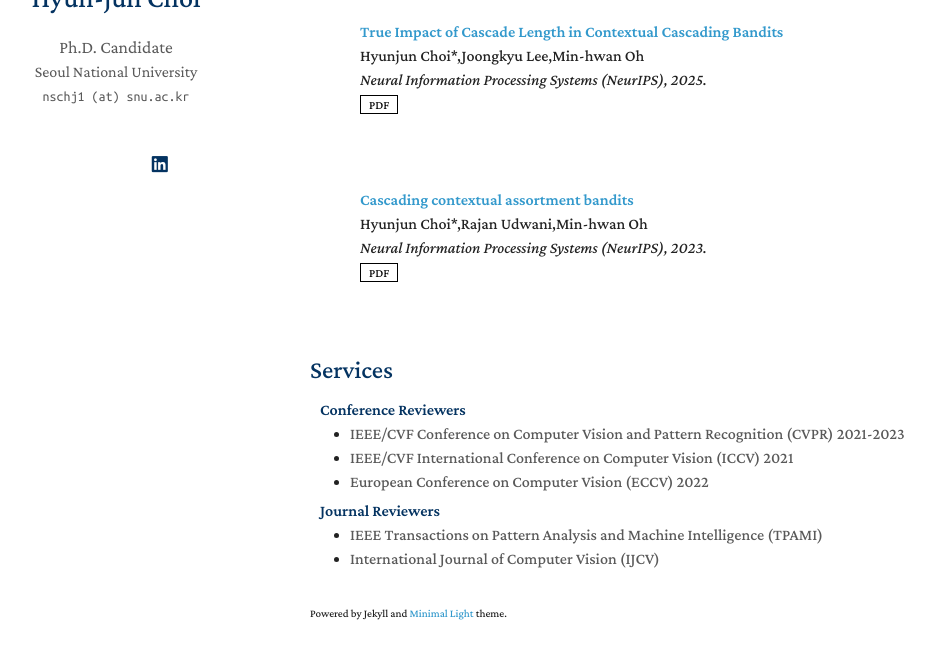
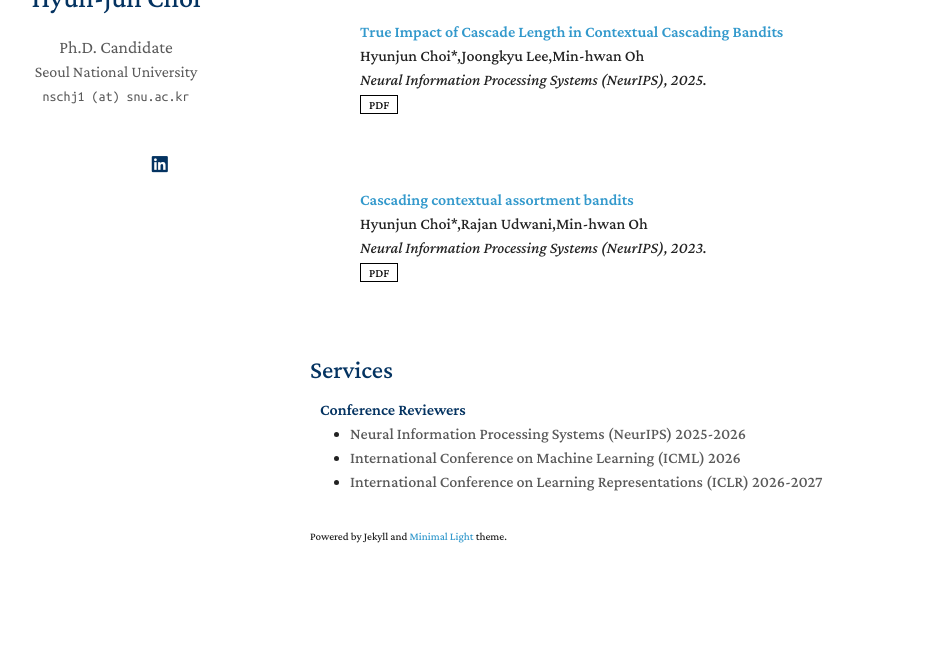
Before and after one commit to nschj1/pages, a Jekyll site: the page built from index.md, in a window 1280 px wide and 900 px high, scrolled down 765 px, cut to the strip 206-865 px from the top of the window. Shown: the whole strip, without its empty margins (160-1095 px from the left). Built offline with Jekyll 4.4.1, drawn with Linux system fonts in a browser that asks for light colours; a style sheet for code colours, icons or effects is not loaded; after the commit the page ends 1588 px from its top, so only the background shows below that.

Commit message:
Update services.yml

```diff
--- a/_data/services.yml
+++ b/_data/services.yml
@@ -2,16 +2,16 @@ main:
 
   Conference Reviewers:
 
-      - title: IEEE/CVF Conference on Computer Vision and Pattern Recognition (CVPR) 2021-2023
-        link: http://cvpr2023.thecvf.com/
-      - title: IEEE/CVF International Conference on Computer Vision (ICCV) 2021
-        link: http://iccv2021.thecvf.com/
-      - title: European Conference on Computer Vision (ECCV) 2022
-        link: https://eccv2022.ecva.net/
+      - title: Neural Information Processing Systems (NeurIPS) 2025-2026
+        # link: http://cvpr2023.thecvf.com/
+      - title: International Conference on Machine Learning (ICML) 2026
+        # link: http://iccv2021.thecvf.com/
+      - title: International Conference on Learning Representations (ICLR) 2026-2027
+        # link: https://eccv2022.ecva.net/
 
-  Journal Reviewers:
+  # Journal Reviewers:
 
-      - title: IEEE Transactions on Pattern Analysis and Machine Intelligence (TPAMI)
-        link: https://www.computer.org/csdl/journal/tp
-      - title: International Journal of Computer Vision (IJCV)
-        link: https://www.springer.com/journal/11263
+  #     - title: IEEE Transactions on Pattern Analysis and Machine Intelligence (TPAMI)
+  #       link: https://www.computer.org/csdl/journal/tp
+  #     - title: International Journal of Computer Vision (IJCV)
+  #       link: https://www.springer.com/journal/11263
```
